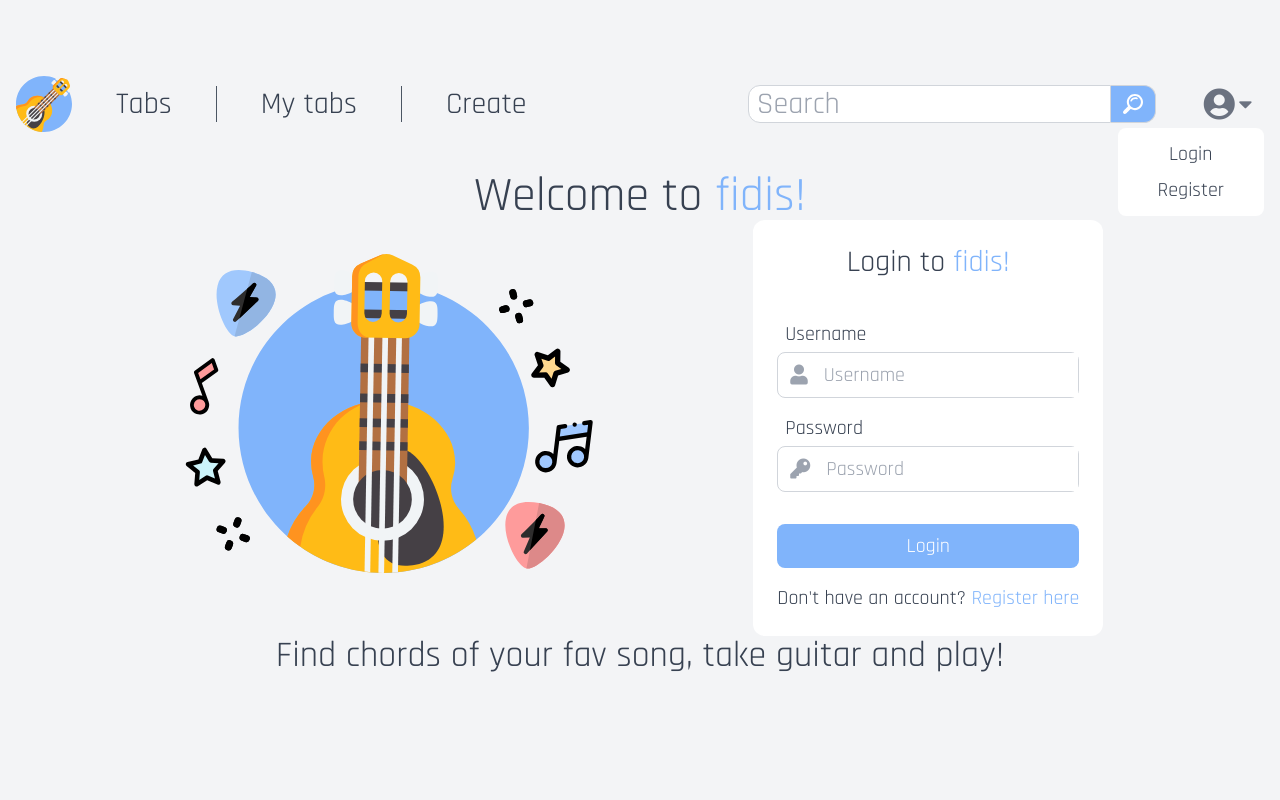
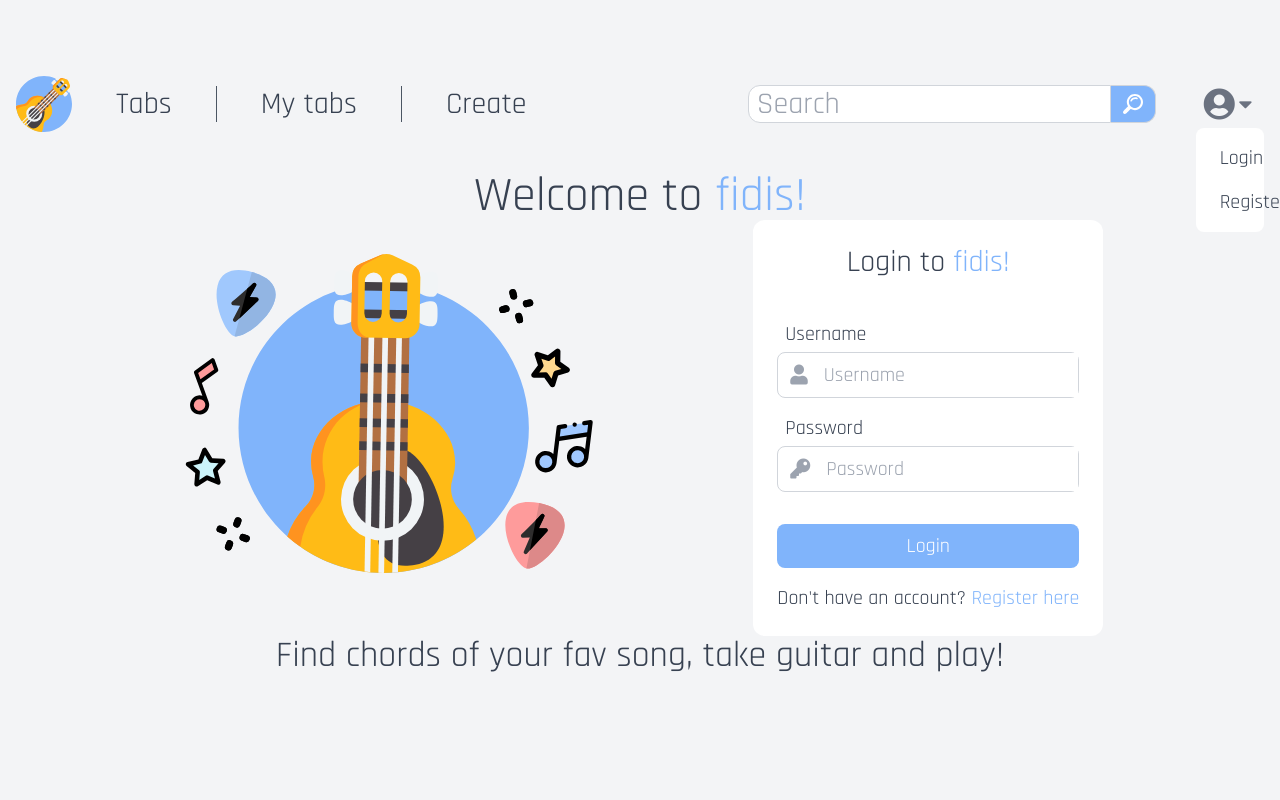
Before and after one commit to anncst/fidis, a React (Create React App) app: page / in a window 1280 px wide. Both pictures are taken after a click on the button 1229 px from the left and 104 px from the top of the page. Shown: the top 800 px of the page. Built offline with nearby package versions, Linux system fonts and the light colour scheme; no server answers.

Commit message:
fixed recentlyplayed

```diff
--- a/src/components/MusicBox.js
+++ b/src/components/MusicBox.js
@@ -1,7 +1,11 @@
 
 function MusicBox(props) {
     return (
-        <div className="shadow-lg p-2 rounded-md font-bold bg-white m-4 text-2xl">{props.title} - {props.artist}</div>
+        <div className="shadow-lg p-2 rounded-md font-bold bg-white m-4 text-2xl">
+            <a href={"/song/" + props.id}>
+                {props.title} - {props.artist}
+            </a>
+        </div>
     )
 }
 
--- a/src/components/RecentlyPlayed.js
+++ b/src/components/RecentlyPlayed.js
@@ -18,7 +18,7 @@ class RecentlyPlayed extends React.Component{
         if (!this.state.songs.length) return null;
         let musicBoxes = this.state.songs.map(song => {
             return(
-                <MusicBox title = {song.title} artist = {song.author}/>
+                <MusicBox title = {song.title} artist = {song.author} id = {song.id}/>
             )
         });
         return(
--- a/src/components/navbar/Account.js
+++ b/src/components/navbar/Account.js
@@ -34,16 +34,17 @@ class Account extends React.Component{
                     <i className="fas fa-caret-down fa-lg mx-1 text-gray-500"></i>
                 </button>
                 {this.state.showMenu &&
-                    <div className="absolute mt-1 right-0 bg-white p-2 rounded-lg text-xl">
+                    <div className="absolute mt-1 right-0 bg-white p-2 rounded-lg text-xl w-full">
                         <ModalContext.Consumer>{({openModal}) => {
                             return this.props.profile ? (
                                 <ul>
-                                    <li className="py-1 px-8 hover:bg-gray-100 rounded-lg"><button onMouseDown={this.logout}>Logout</button></li>
+                                    <li><button className="py-2 px-4 hover:bg-gray-100 rounded-lg w-full" onMouseDown={this.logout}>My profile</button></li>
+                                    <li><button className="py-2 px-4 hover:bg-gray-100 rounded-lg w-full" onMouseDown={this.logout}>Logout</button></li>
                                 </ul>
                             ) : (
                                 <ul>
-                                    <li><button className="py-1 px-8 hover:bg-gray-100 rounded-lg w-full" onMouseDown={() => {openModal("LOGIN")}}>Login</button></li>
-                                    <li><button className="py-1 px-8 hover:bg-gray-100 rounded-lg w-full" onMouseDown={() => {openModal("REGISTER")}}>Register</button></li>
+                                    <li><button className="py-2 px-4 hover:bg-gray-100 rounded-lg w-full" onMouseDown={() => {openModal("LOGIN")}}>Login</button></li>
+                                    <li><button className="py-2 px-4 hover:bg-gray-100 rounded-lg w-full" onMouseDown={() => {openModal("REGISTER")}}>Register</button></li>
                                 </ul>
                             )
                         }}
```
Also changed, not shown: 1 other file (tests, documents, lock files or other folders).
